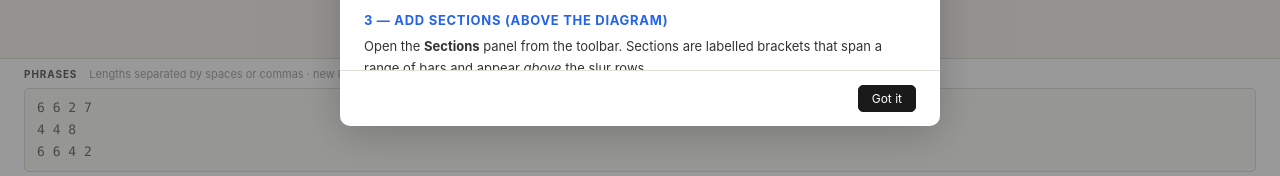
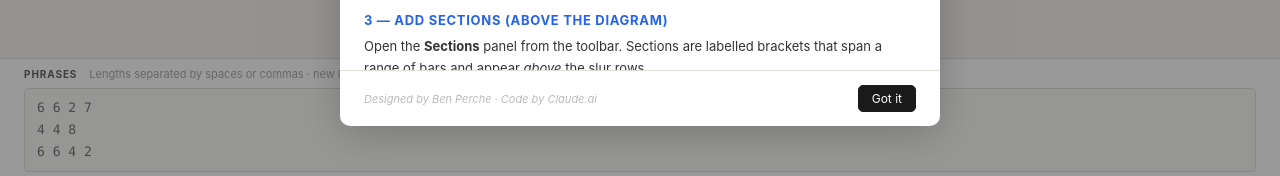
Before and after one commit to benperche/Archform, a React (Vite) app: page / in a window 1280 px wide. Shown: the part 614-790 px from the top of the page. Built offline with nearby package versions, Linux system fonts and the light colour scheme.

Commit message:
Add credit line to help modal footer
Co-Authored-By: Claude Sonnet 4.6 <noreply@anthropic.com>

```diff
--- a/src/components/HelpModal.jsx
+++ b/src/components/HelpModal.jsx
@@ -110,6 +110,7 @@ export default function HelpModal({ onClose }) {
         </div>
 
         <div className="help-footer">
+          <span className="help-credit">Designed by Ben Perche · Code by Claude.ai</span>
           <button className="btn btn-primary" onClick={onClose}>Got it</button>
         </div>
       </div>
--- a/src/styles.css
+++ b/src/styles.css
@@ -650,8 +650,15 @@ body {
   padding: 14px 24px;
   border-top: 1px solid var(--border);
   display: flex;
-  justify-content: flex-end;
+  align-items: center;
+  justify-content: space-between;
   flex-shrink: 0;
+}
+
+.help-credit {
+  font-size: 11px;
+  color: #bbb;
+  font-style: italic;
 }
 
 /* ── File menu ───────────────────────────────────────────────── */
```
